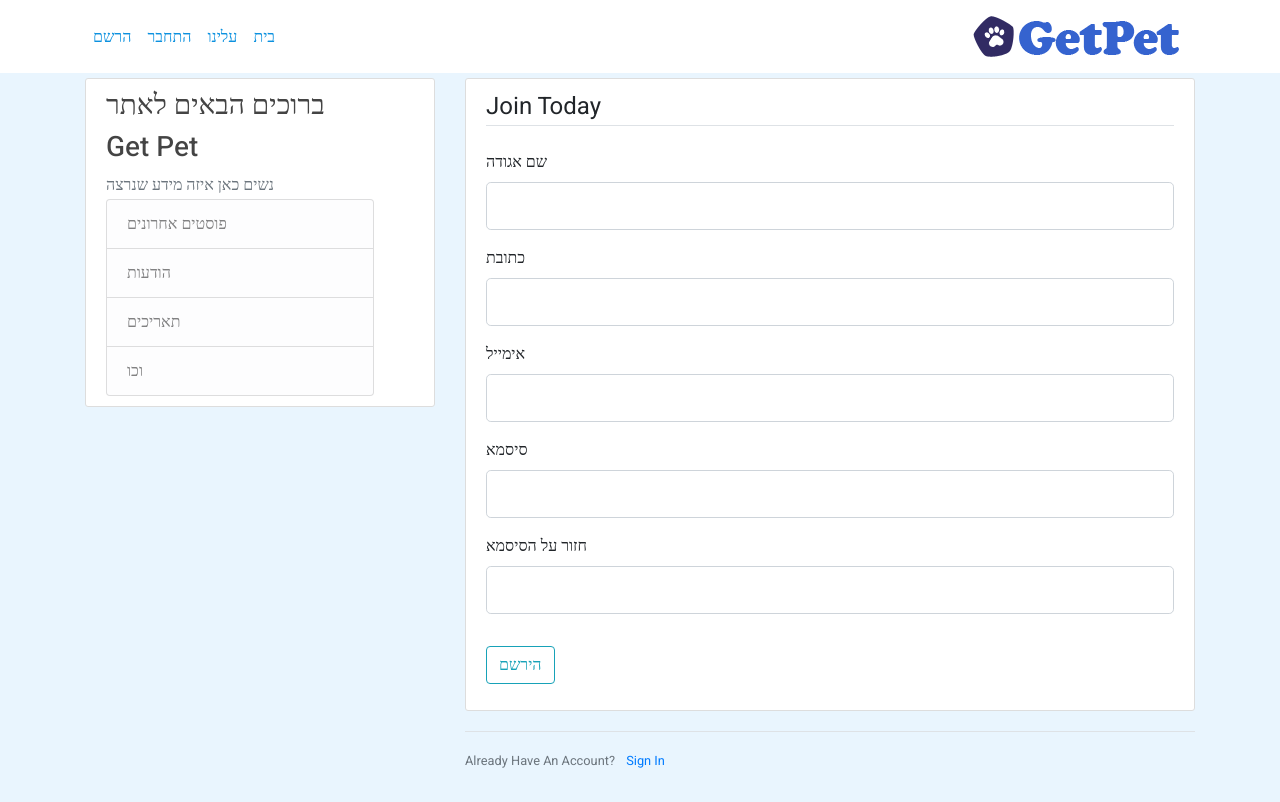
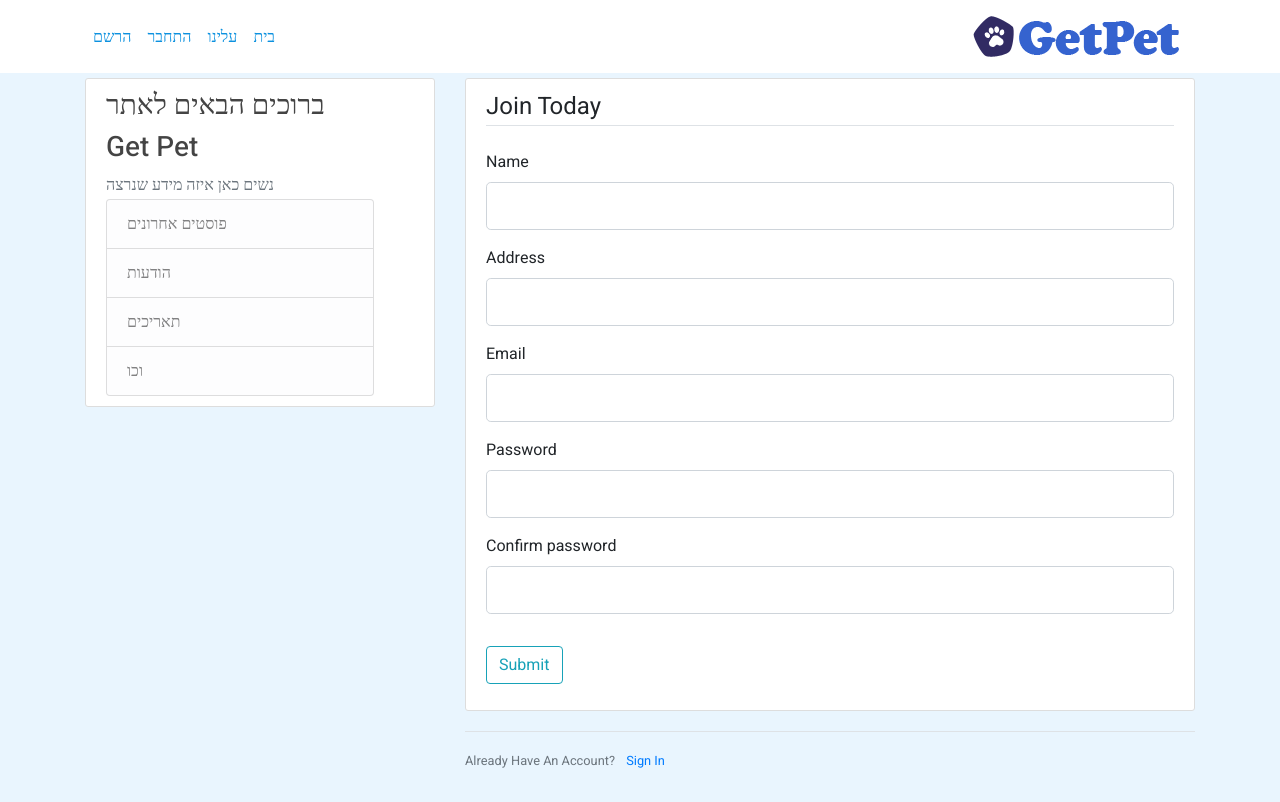
Before and after one commit to TalHaimovich/GetPet-Team-39, a Flask app: template flaskblog/templates/registerasos.html in a window 1280 px wide. Run offline with Flask 2, Linux system fonts and the light colour scheme; tables that the repository leaves empty hold one stand-in row (values such as "Sample post"); the template is opened without the code that fills it: values that come from a table or form of the project are taken from there, most other values are stand-ins (such as "Sample title", 1, 10 or a date in 2020); form fields are guessed from the names that the template uses; parts of the project's set-up code (start-up, migrations or seed data) failed here and were passed over; some libraries are stand-ins or nearby versions; some web fonts are replaced.

Commit message:
updated files of the project

```diff
--- a/flaskblog/forms.py
+++ b/flaskblog/forms.py
@@ -1,73 +1,40 @@
 from flask_wtf import FlaskForm
-from wtforms import StringField, PasswordField, SubmitField, BooleanField
+from wtforms import StringField, PasswordField, SubmitField, BooleanField, IntegerField
 from wtforms.validators import DataRequired, Length, Email, EqualTo, ValidationError
-from flaskblog.models import User,BusUser,AsosUser
+from flaskblog.models import User
+
 
 class RegistrationForm(FlaskForm):
-    username = StringField('Username',
-                           validators=[DataRequired(), Length(min=2, max=20)])
-    email = StringField('Email',
-                        validators=[DataRequired(), Email()])
+    name = StringField('Name', validators=[DataRequired(), Length(min=2, max=20)])
     password = PasswordField('Password', validators=[DataRequired()])
-    confirm_password = PasswordField('Confirm Password',
-                                     validators=[DataRequired(), EqualTo('password')])
+    confirm_password = PasswordField('Confirm Password', validators=[DataRequired(), EqualTo('password')])
+    email = StringField('Email', validators=[DataRequired(), Email()])
     submit = SubmitField('Sign Up')
 
-    def validate_username(self, username):
-        user= User.query.filter_by(username = username.data).first()
+    def validate_email(self, email):
+        user = User.query.filter_by(email=email.data).first()
         if user:
-            raise ValidationError('That username is taken. please choose another')
-    def validate_email(self, email):
-            user= User.query.filter_by(email = email.data).first()
-            if user:
-                raise ValidationError('That email is taken. please choose another')
+            raise ValidationError('That email is taken. please choose another')
 
 
+class AsosRegistrationForm(RegistrationForm):
+    name = StringField('שם העמותה', validators=[DataRequired(), Length(min=2, max=20)])
+    address = StringField('Address', validators=[DataRequired(), Length(min=2, max=20)])
 
-class RegistrationFormBUS(FlaskForm):
-    username = StringField('שם עסק',
-                           validators=[DataRequired(), Length(min=2, max=20)])
-    email = StringField('Email',
-                        validators=[DataRequired(), Email()])
-    password = PasswordField('Password', validators=[DataRequired()])
-    confirm_password = PasswordField('Confirm Password',
-                                     validators=[DataRequired(), EqualTo('password')])
-    bus_id=StringField('bus_id',
-                        validators=[DataRequired(), Length(min=1,max=20)])
-    submit = SubmitField('Sign Up')
+    def validate_address(self, address):
+        user = User.query.filter_by(address=address.data).first()
+        if user:
+            raise ValidationError('That address is taken. please choose another')
 
 
-    def validate_bus_name(self, username):
-        user= BusUser.query.filter_by(username = username.data).first()
+class BusRegistrationForm(RegistrationForm):
+    name = StringField('שם העסק', validators=[DataRequired(), Length(min=2, max=20)])
+    bus_id = IntegerField('bus id', validators=[DataRequired()])
+
+    def validate_bus_id(self, bus_id):
+        user = User.query.filter_by(address=bus_id.data).first()
         if user:
-            raise ValidationError('That username is taken. please choose another')
-    def validate_email(self, email):
-            user= User.query.filter_by(email = email.data).first()
-            if user:
-                raise ValidationError('That email is taken. please choose another')
-
-
-class RegistrationFormAsso(FlaskForm):
-    username = StringField('שם אגודה',
-                           validators=[DataRequired(), Length(min=2, max=20)])
-    asos_addres = StringField('כתובת',
-                        validators=[DataRequired(), Length(min=2, max=20)])
-    email = StringField('אימייל',
-                        validators=[DataRequired(), Email()])
-    password = PasswordField('סיסמא', validators=[DataRequired()])
-    confirm_password = PasswordField('חזור על הסיסמא',
-                                     validators=[DataRequired(), EqualTo('password')])
-    submit = SubmitField('הירשם')############
-
-    def validate_asos_name(self, username):
-        user= AsosUser.query.filter_by(username = username.data).first()
-        if user:
-            raise ValidationError('That username is taken. please choose another')
-    def validate_email(self, email):
-            user= User.query.filter_by(email = email.data).first()
-            if user:
-                raise ValidationError('That email is taken. please choose another')
-
+            raise ValidationError('That bus id is taken. please choose another')
 
 
 class LoginForm(FlaskForm):
--- a/flaskblog/templates/account.html
+++ b/flaskblog/templates/account.html
@@ -1,4 +1,4 @@
 {% extends "layout.html" %}
 {% block content %}
-    <h1>{{ current_user.username }}</h1>
+    <h1>{{ current_user.name }}</h1>
 {% endblock content %}
--- a/flaskblog/templates/registerasos.html
+++ b/flaskblog/templates/registerasos.html
@@ -6,31 +6,31 @@
             <fieldset class="form-group">
                 <legend class="border-bottom mb-4">Join Today</legend>
                 <div class="form-group">
-                {{ form.username.label(class="form-control-label") }}
+                    {{ form.name.label(class="form-control-label") }}
 
-                {% if form.username.errors %}
-                    {{ form.username(class="form-control form-control-lg is-invalid") }}
+                    {% if form.name.errors %}
+                        {{ form.name(class="form-control form-control-lg is-invalid") }}
                         <div class="invalid-feedback">
-                        {% for error in form.username.errors %}
+                            {% for error in form.name.errors %}
                                 <span>{{ error }}</span>
                             {% endfor %}
                         </div>
                     {% else %}
-                    {{ form.username(class="form-control form-control-lg") }}
+                        {{ form.name(class="form-control form-control-lg") }}
                     {% endif %}
                 </div>
                 <div class="form-group">
-                {{ form.asos_addres.label(class="form-control-label") }}
+                    {{ form.address.label(class="form-control-label") }}
 
-                {% if form.asos_addres.errors %}
-                    {{ form.asos_addres(class="form-control form-control-lg is-invalid") }}
+                    {% if form.address.errors %}
+                        {{ form.address(class="form-control form-control-lg is-invalid") }}
                         <div class="invalid-feedback">
-                        {% for error in form.asos_addres.errors %}
+                            {% for error in form.address.errors %}
                                 <span>{{ error }}</span>
                             {% endfor %}
                         </div>
                     {% else %}
-                    {{ form.asos_addres(class="form-control form-control-lg") }}
+                        {{ form.address(class="form-control form-control-lg") }}
                     {% endif %}
                 </div>
                 <div class="form-group">
```
Also changed, not shown: flaskblog/__init__.py (+7 -3 lines), flaskblog/models.py (+19 -70 lines), flaskblog/routes.py (+33 -21 lines), flaskblog/templates/layout.html (+13 -5 lines), flaskblog/templates/registerbus.html (+5 -5 lines), flaskblog/templates/registeruser.html (+5 -5 lines), flaskblog/templates/home.html (indentation only), flaskblog/templates/homelogged.html (indentation only). Lines whose indentation alone changed are shown as unchanged.
